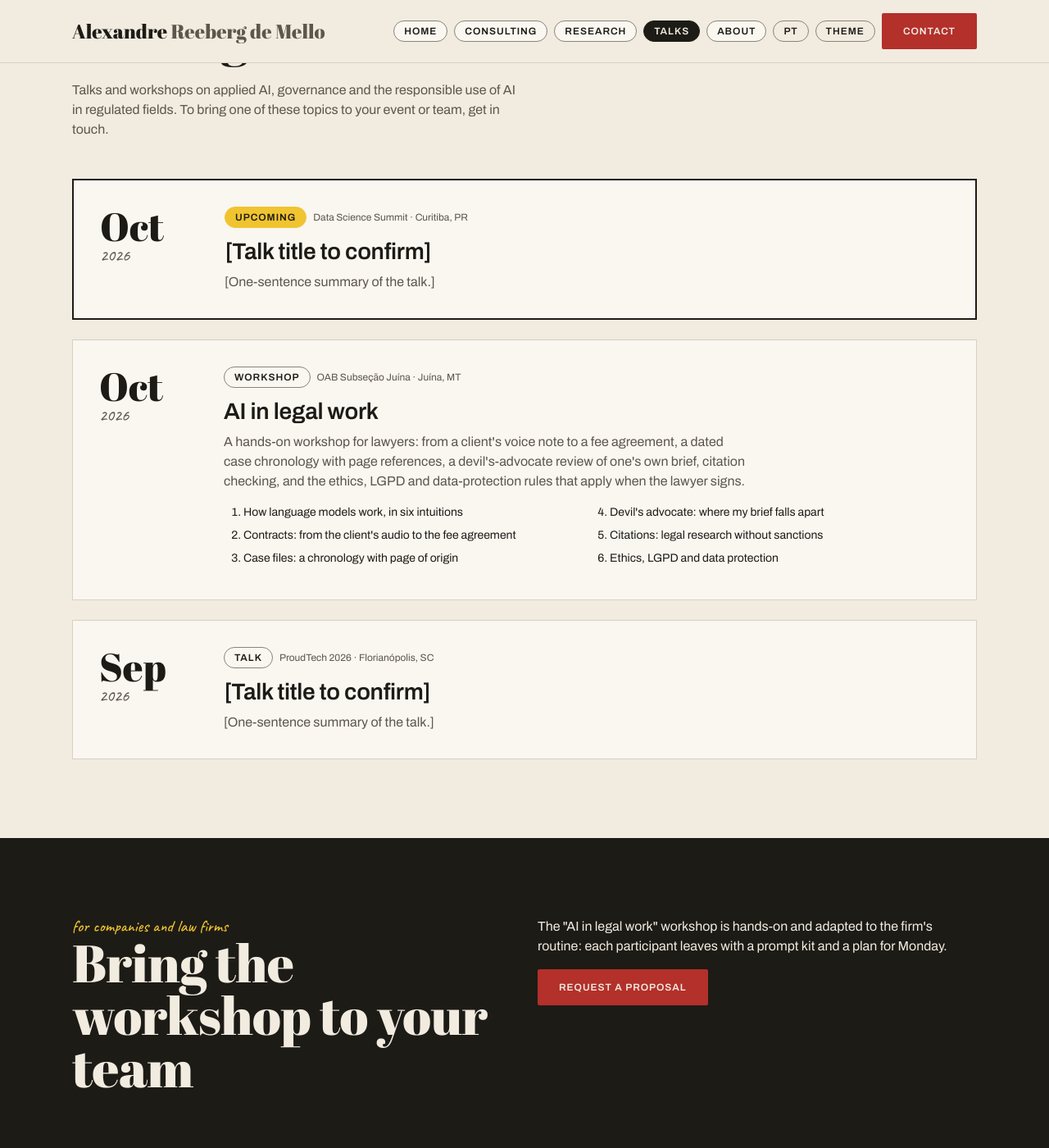
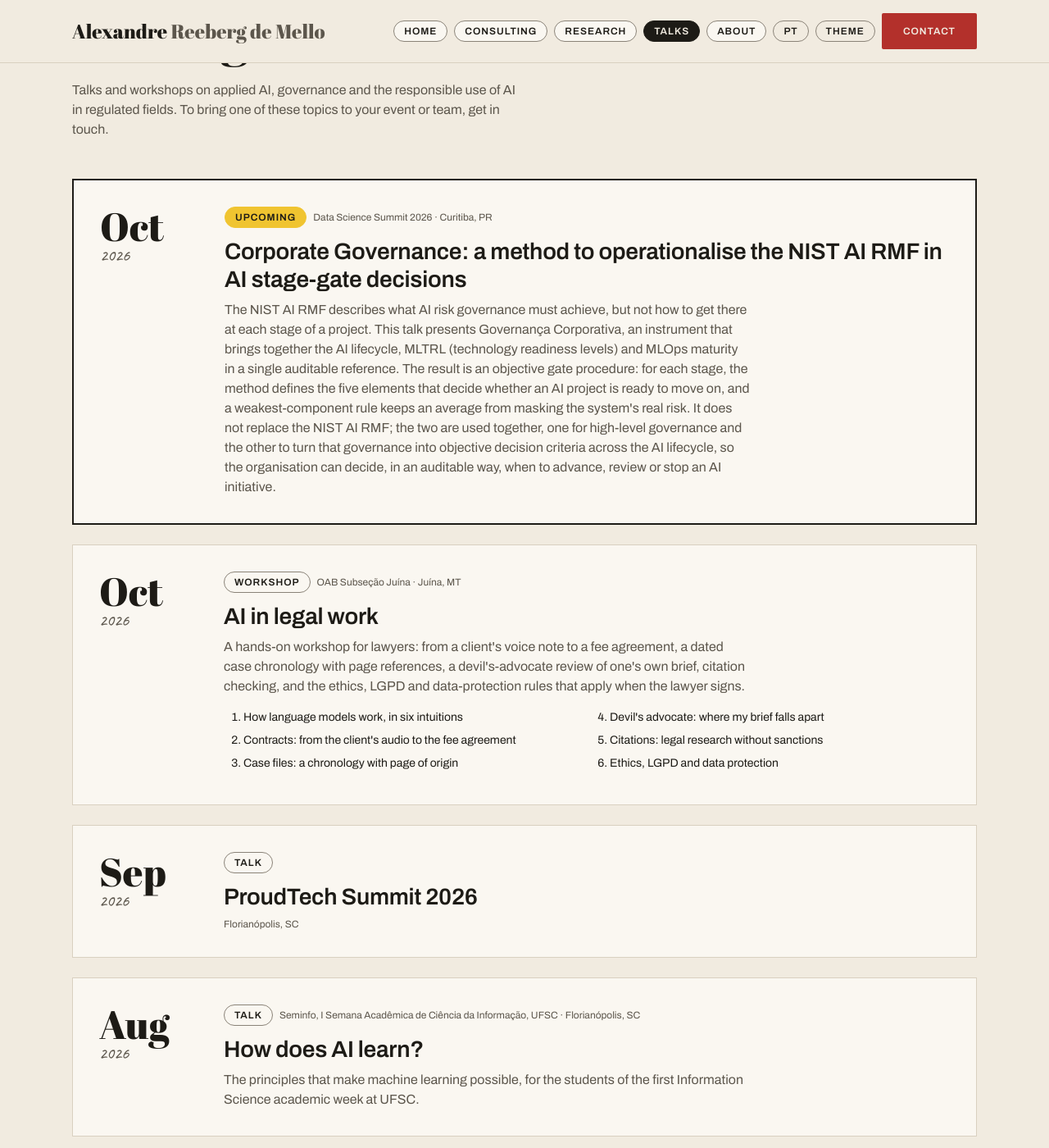
Before and after one commit to areeberg/alexandre.github.io, a Jekyll site: the page built from talks.html, in a window 1280 px wide and 1400 px high, scrolled down 195 px. Shown: the whole window at 82% size. Built offline with Jekyll 4.4.1, drawn with Linux system fonts in a browser that asks for light colours; some of the changed text lies outside the part shown.

Commit message:
Foto colorida recortada e novas palestras
Troca o retrato da home e da página Sobre por uma versão colorida com o
fundo removido. Adiciona a palestra do Data Science Summit 2026 (título e
resumo), Seminfo UFSC, TDC Florianópolis 2026 e o treinamento de
fundamentos de IA para a Engie. O cartão de palestra passa a aceitar
itens sem data ou sem título.

Co-Authored-By: Claude Opus 5.5 <noreply@anthropic.com>

```diff
--- a/_data/talks.yml
+++ b/_data/talks.yml
@@ -1,17 +1,19 @@
-# Palestras e workshops. Os itens marcados com "# CONFIRMAR" precisam de título e data reais.
+# Palestras, workshops e treinamentos, do mais recente para o mais antigo.
+# date: AAAA-MM (deixe vazio se ainda não souber). status: upcoming | delivered.
+# Itens com "# CONFIRMAR" ainda precisam de dado real.
 - id: dss-curitiba-2026
   status: upcoming
   date: 2026-10
-  event: Data Science Summit
+  event: Data Science Summit 2026
   city: Curitiba, PR
   en:
     kind: Talk
-    title: "[Talk title to confirm]"
-    text: "[One-sentence summary of the talk.]"
+    title: "Corporate Governance: a method to operationalise the NIST AI RMF in AI stage-gate decisions"
+    text: "The NIST AI RMF describes what AI risk governance must achieve, but not how to get there at each stage of a project. This talk presents Governança Corporativa, an instrument that brings together the AI lifecycle, MLTRL (technology readiness levels) and MLOps maturity in a single auditable reference. The result is an objective gate procedure: for each stage, the method defines the five elements that decide whether an AI project is ready to move on, and a weakest-component rule keeps an average from masking the system's real risk. It does not replace the NIST AI RMF; the two are used together, one for high-level governance and the other to turn that governance into objective decision criteria across the AI lifecycle, so the organisation can decide, in an auditable way, when to advance, review or stop an AI initiative."
   pt:
     kind: Palestra
-    title: "[Título da palestra a confirmar]"
-    text: "[Resumo da palestra em uma frase.]"
+    title: "Governança Corporativa: um método para operacionalizar o NIST AI RMF em decisões de stage-gate de IA"
+    text: "O NIST AI RMF descreve o que a governança de risco de IA deve alcançar, mas não especifica como chegar lá em cada estágio de um projeto. Esta palestra apresenta o Governança Corporativa, um instrumento que reúne o ciclo de vida de IA, o MLTRL (níveis de prontidão técnica) e a maturidade MLOps em uma única referência auditável. O resultado é um procedimento de portão objetivo: para cada estágio, o método define os cinco elementos que decidem se um projeto de IA está pronto para avançar, e a regra do componente mais fraco evita que uma média mascare o risco real do sistema. A proposta não substitui o NIST AI RMF: os dois são usados em conjunto, um para a governança em alto nível e outro para transformar essa governança em critérios objetivos de decisão ao longo do ciclo de vida, para que a organização decida, de forma auditável, quando avançar, revisar ou interromper uma iniciativa de IA."
 - id: workshop-ia-juridico
   status: delivered
   date: 2026-10
@@ -43,13 +45,52 @@
 - id: proudtech-2026
   status: delivered
   date: 2026-09
-  event: ProudTech 2026
+  event: ProudTech Summit 2026
   city: Florianópolis, SC
   en:
     kind: Talk
-    title: "[Talk title to confirm]"
-    text: "[One-sentence summary of the talk.]"
+    title: ""   # CONFIRMAR: título da palestra (o deck está no SharePoint da Starian)
+    text: ""
   pt:
     kind: Palestra
-    title: "[Título da palestra a confirmar]"
-    text: "[Resumo da palestra em uma frase.]"
+    title: ""
+    text: ""
+- id: seminfo-ufsc-2026
+  status: delivered
+  date: 2026-08
+  event: "Seminfo, I Semana Acadêmica de Ciência da Informação, UFSC"
+  city: Florianópolis, SC
+  en:
+    kind: Talk
+    title: How does AI learn?
+    text: The principles that make machine learning possible, for the students of the first Information Science academic week at UFSC.
+  pt:
+    kind: Palestra
+    title: Como a IA aprende?
+    text: Os princípios que tornam o aprendizado de máquina possível, para os estudantes da primeira Semana Acadêmica de Ciência da Informação da UFSC.
+- id: tdc-florianopolis-2026
+  status: delivered
+  date: ""   # CONFIRMAR: mês da edição de Florianópolis
+  event: TDC Florianópolis 2026
+  city: Florianópolis, SC
+  en:
+    kind: Talk
+    title: "Strategic AI Management: from Plan to Results with People and GenAI"
+    text: "How to structure and operationalise an AI strategic plan aligned with the company's goals. A complete, repeatable flow: from the macro AI plan to team and individual OKRs refined with the team, through a personal SWOT analysis, development plans tied to the goals and follow-up in 1:1s supported by AI agents, with AI Skills accelerating each step. The session closes with a public repository of all the examples and Skills, ready to apply to your own team."
+  pt:
+    kind: Palestra
+    title: "Gestão Estratégica de IA: do Plano aos Resultados com Pessoas e GenAI"
+    text: "Como estruturar e operacionalizar um plano estratégico de IA alinhado aos objetivos da empresa. Um fluxo completo e replicável: do plano macro de IA aos OKRs de time e individuais, refinados com a equipe, passando por análise SWOT pessoal, PDIs conectados às metas e acompanhamento via 1:1s com suporte de agentes de IA, com Skills de IA acelerando cada etapa. Ao final, um repositório público com todos os exemplos e Skills para aplicar diretamente na sua equipe."
+- id: engie-fundamentos-ia
+  status: delivered
+  date: ""   # CONFIRMAR: mês e ano do treinamento
+  event: Engie
+  city: ""
+  en:
+    kind: Training
+    title: AI fundamentals
+    text: An in-company training on the fundamentals of artificial intelligence for Engie teams.
+  pt:
+    kind: Treinamento
+    title: Fundamentos da IA
+    text: Treinamento in company sobre os fundamentos da inteligência artificial para equipes da Engie.
--- a/_includes/palestra.html
+++ b/_includes/palestra.html
@@ -12,16 +12,25 @@
 {%- assign mes_idx = mes | minus: 1 -%}
 <article class="palestra{% if tk.status == 'upcoming' %} palestra--proxima{% endif %}">
   <div class="palestra__quando">
+    {%- if tk.date and tk.date != "" %}
     <span class="palestra__mes">{{ meses[mes_idx] }}</span>
     <span class="palestra__ano">{{ ano }}</span>
+    {%- else %}
+    <span class="palestra__mes" aria-hidden="true">—</span>
+    {%- endif %}
   </div>
   <div class="palestra__corpo">
     <div class="tags">
       <span class="ka-buzio{% if tk.status == 'upcoming' %} ka-buzio--cera{% endif %}">{% if tk.status == 'upcoming' %}{{ t.upcoming }}{% else %}{{ tx.kind }}{% endif %}</span>
-      {%- if tk.event != "" %}<span class="legenda">{{ tk.event }}{% if tk.city != "" %} · {{ tk.city }}{% endif %}</span>{% endif %}
+      {%- if tx.title != "" and tk.event != "" %}<span class="legenda">{{ tk.event }}{% if tk.city != "" %} · {{ tk.city }}{% endif %}</span>{% endif %}
     </div>
+    {%- if tx.title != "" %}
     <h3 class="titulo-2">{{ tx.title }}</h3>
-    <p>{{ tx.text }}</p>
+    {%- else %}
+    <h3 class="titulo-2">{{ tk.event }}</h3>
+    {%- if tk.city != "" %}<p class="legenda">{{ tk.city }}</p>{% endif %}
+    {%- endif %}
+    {%- if tx.text != "" %}<p>{{ tx.text }}</p>{% endif %}
     {%- if tx.modules and include.full %}
     <ol class="palestra__modulos">
       {%- for m in tx.modules %}<li>{{ m }}</li>{% endfor %}
--- a/_includes/pg-home.html
+++ b/_includes/pg-home.html
@@ -22,10 +22,11 @@
       {% endif %}
     </div>
     <div class="hero__colagem">
+      <div class="retrato__laje" aria-hidden="true"></div>
+      <div class="hero__oval hero__oval--retrato" aria-hidden="true"></div>
       <figure class="retrato">
-        <img src="{{ '/assets/img/alexandre.webp' | relative_url }}" alt="Alexandre Reeberg de Mello" width="692" height="854">
+        <img src="{{ '/assets/img/alexandre-recorte.webp' | relative_url }}" alt="Alexandre Reeberg de Mello" width="632" height="823">
       </figure>
-      <div class="hero__oval hero__oval--retrato" aria-hidden="true"></div>
       <div class="hero__cera hero__cera--retrato ka-estampa-cera" aria-hidden="true"></div>
       <div class="selo" aria-hidden="true"><span>PhD</span><span>GPAI</span><span>AI Expert</span></div>
     </div>
--- a/_includes/pg-sobre.html
+++ b/_includes/pg-sobre.html
@@ -6,8 +6,8 @@
       <p class="anotacao">{% if lang == 'pt' %}quem sou{% else %}about{% endif %}</p>
       <h1 class="display" style="margin-top: var(--esp-8)">Alexandre Reeberg de Mello</h1>
       <p class="rotulo" style="margin-top: var(--esp-16); color: var(--grafite)">{% if lang == 'pt' %}Gerente Corporativo de IA · Starian<br>Fundador · ARM Consulting{% else %}AI Corporate Manager · Starian<br>Founder · ARM Consulting{% endif %}</p>
-      <figure class="retrato-sobre">
-        <img src="{{ '/assets/img/alexandre.webp' | relative_url }}" alt="Alexandre Reeberg de Mello" width="692" height="854" loading="lazy">
+      <figure class="retrato-sobre ka-grade">
+        <img src="{{ '/assets/img/alexandre-recorte.webp' | relative_url }}" alt="Alexandre Reeberg de Mello" width="632" height="823" loading="lazy">
       </figure>
     </div>
     <div class="texto-corrido">
--- a/assets/css/kauri.css
+++ b/assets/css/kauri.css
@@ -201,12 +201,15 @@ a { color: inherit; }
 .hero__texto .ka-botao { margin: 0 var(--esp-8) var(--esp-8) 0; }
 .hero--curto { padding-bottom: var(--esp-64); }
 .hero__colagem--baixa { height: 300px; }
-/* Retrato: na colagem vira fotocópia (cinza, contraste alto); na página Sobre fica em cor. */
-.retrato { position: absolute; top: 0; right: var(--esp-24); width: 280px; margin: 0; background: var(--xerox); border: var(--traco-1) solid var(--xerox); }
-.retrato img { width: 100%; height: auto; filter: grayscale(1) contrast(1.15); }
-.hero__oval--retrato { top: auto; bottom: 8px; right: -8px; width: 112px; height: 84px; }
-.hero__cera--retrato { bottom: -24px; right: 232px; width: 120px; height: 120px; }
-.retrato-sobre { margin: var(--esp-32) 0 0; max-width: 320px; border: var(--traco-1) solid var(--linha-fina); background: var(--papel-alto); padding: var(--esp-12) var(--esp-12) var(--esp-24); transform: rotate(var(--inclinacao-1)); }
+/* Retrato recortado, colado sobre uma laje de fotocópia e o oval de búzio. */
+.hero__colagem:has(.retrato) { height: 420px; }
+.retrato__laje { position: absolute; top: 40px; right: 0; width: 240px; height: 380px; background: var(--xerox); }
+.retrato { position: absolute; bottom: 0; right: var(--esp-32); width: 300px; margin: 0; }
+.retrato img { width: 100%; height: auto; display: block; }
+.hero__oval--retrato { top: 8px; right: 200px; width: 150px; height: 112px; }
+.hero__cera--retrato { bottom: -16px; right: 268px; width: 112px; height: 112px; }
+.hero__colagem:has(.retrato) .selo { top: auto; bottom: 120px; left: var(--esp-16); z-index: 1; }
+.retrato-sobre { margin: var(--esp-32) 0 0; max-width: 320px; border: var(--traco-1) solid var(--linha-fina); padding: var(--esp-24) var(--esp-12) 0; transform: rotate(var(--inclinacao-1)); }
 .retrato-sobre img { width: 100%; height: auto; }
 .selo { position: absolute; left: 8%; top: 24px; width: 120px; height: 120px; border-radius: var(--raio-oval); background: var(--amarelo-cera); color: var(--on-cera); transform: rotate(var(--inclinacao-3)); display: flex; flex-direction: column; align-items: center; justify-content: center; font: 600 12px/16px var(--font-sans); letter-spacing: 0.08em; text-transform: uppercase; text-align: center; border: var(--traco-2) solid var(--xerox); }
 .selo span:first-child { font: 400 32px/1 var(--font-display); letter-spacing: 0; text-transform: none; }
@@ -291,10 +294,12 @@ a { color: inherit; }
   .metricas dd { font-size: 44px; }
   .marca span { display: none; }
   .cabecalho { position: static; }
-  .hero__colagem:has(.retrato) { height: 300px; }
-  .retrato { width: 210px; right: var(--esp-16); }
-  .hero__oval--retrato { width: 84px; height: 64px; right: 0; }
-  .hero__cera--retrato { width: 88px; height: 88px; right: 180px; bottom: -8px; }
+  .hero__colagem:has(.retrato) { height: 320px; }
+  .retrato { width: 230px; right: var(--esp-16); }
+  .retrato__laje { width: 180px; height: 290px; top: 30px; }
+  .hero__oval--retrato { width: 104px; height: 78px; right: 150px; }
+  .hero__cera--retrato { width: 80px; height: 80px; right: 200px; bottom: -8px; }
+  .hero__colagem:has(.retrato) .selo { bottom: 90px; }
   .retrato-sobre { max-width: 260px; }
   .pagina { padding: 0 var(--esp-16); }
   .display-xl { font-size: 64px; }
```
Also changed, not shown: assets/img/alexandre-recorte.webp (added).
